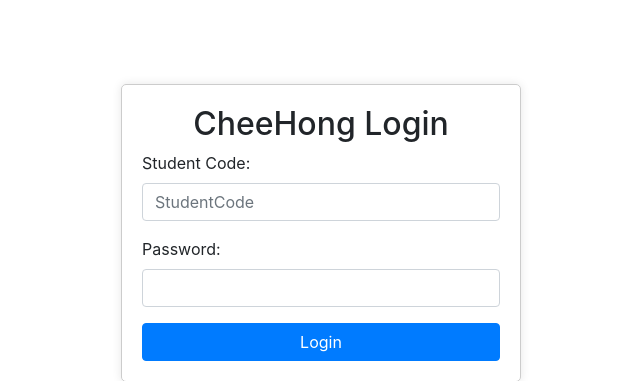
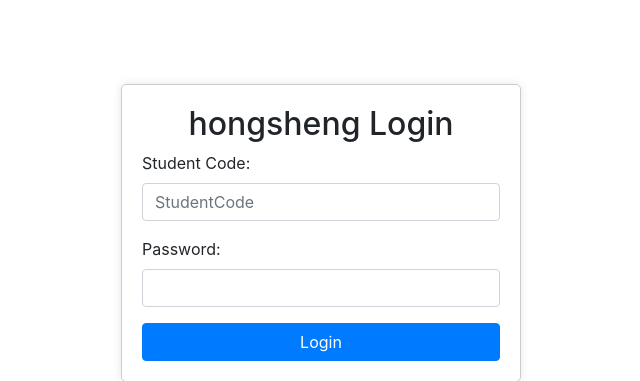
Before and after one commit to muffinlim/enterprise, a PHP site: page /student_login.php in a window 1280 px wide. Shown: the part 167-548 px from the top of the page, without its empty margins (319-959 px from the left). Run offline with PHP 8.4, Linux system fonts and the light colour scheme.

Commit message:
Update student_login.php

```diff
--- a/student_login.php
+++ b/student_login.php
@@ -3,7 +3,7 @@
   ?>
 
   <div class="login-container">
-    <h2 class="text-center">CheeHong Login</h2>
+    <h2 class="text-center">hongsheng Login</h2>
     <form id="loginForm" action="Login.php" method="POST">
       <div class="form-group">
         <label for="username">Student Code:</label>
```
